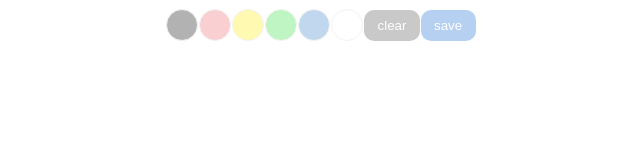
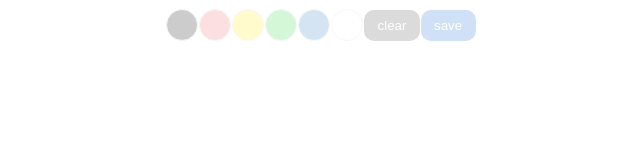
Before and after one commit to pepperm1ntt/Drawing-App, a plain HTML site: page index.html in a window 1280 px wide. Shown: the whole page, without its empty margins (319-959 px from the left). Drawn offline with Linux system fonts and the light colour scheme.

Commit message:
fixed #1

```diff
--- a/styles.css
+++ b/styles.css
@@ -13,7 +13,7 @@
     display: flex;
     align-items: center;
     justify-content: space-around;
-    opacity: .3;
+    opacity: .2;
     transition: opacity .5s;
 }
 
```
